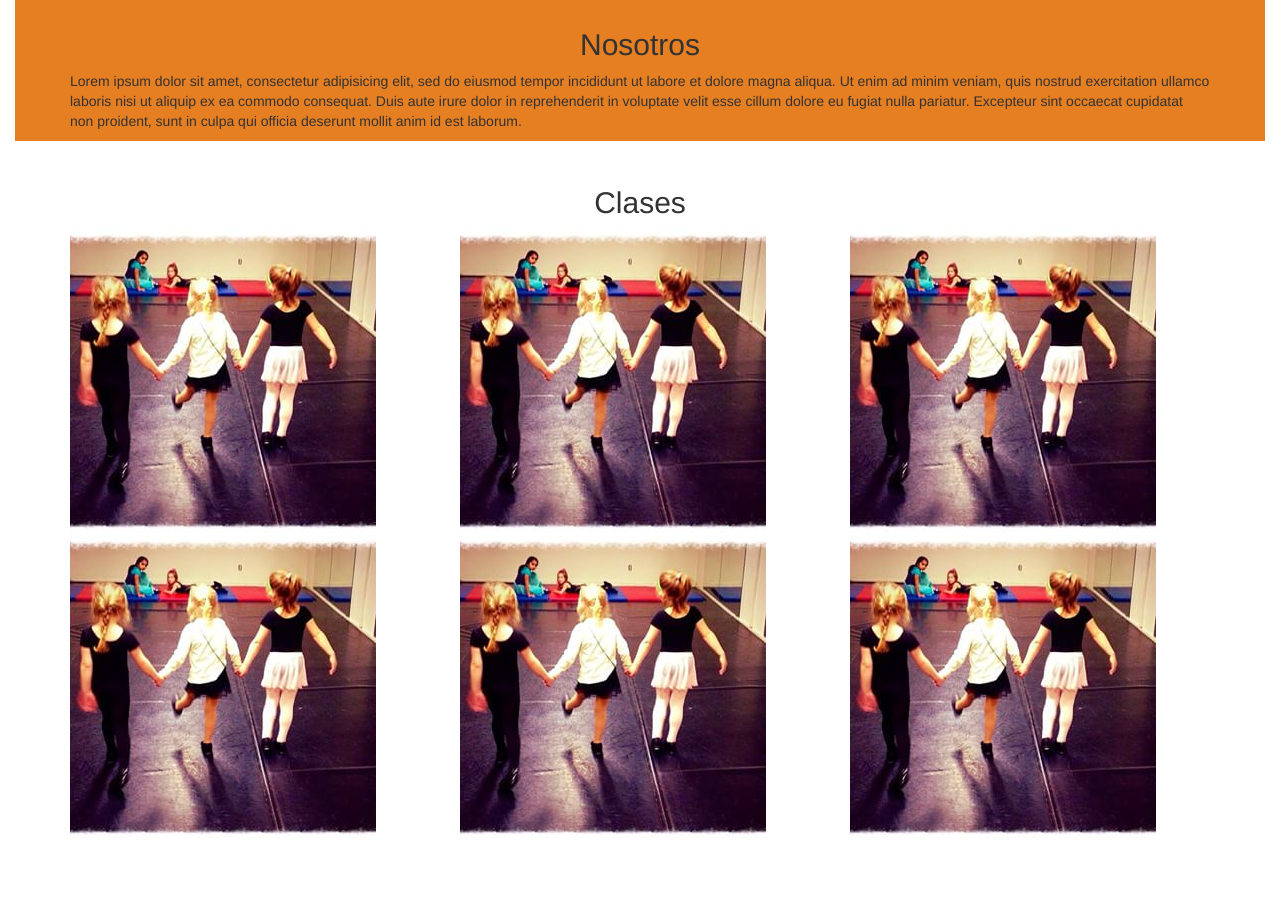
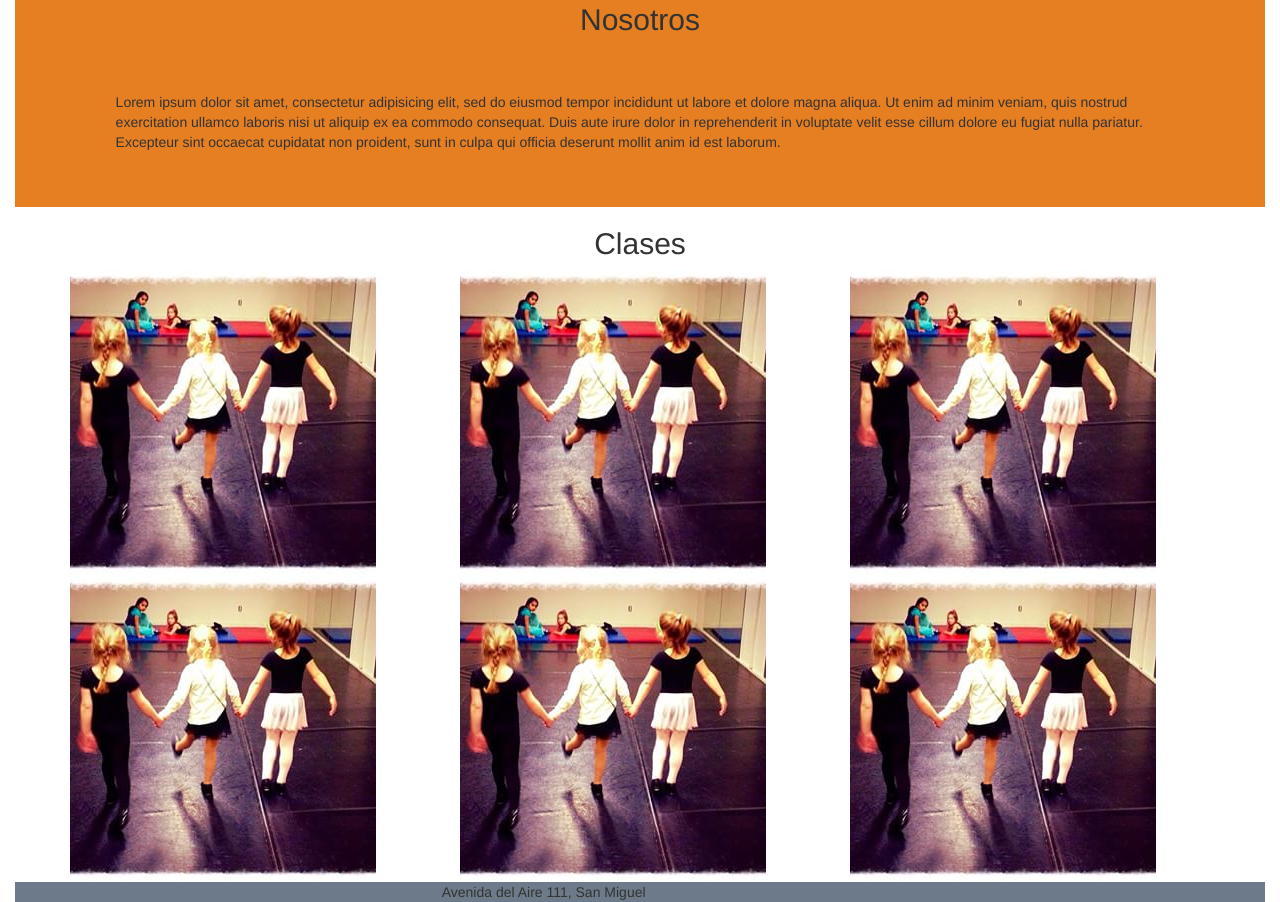
Before and after one commit to CelesteSuarez/EscueladeDanza, a plain HTML site: page index.html in a window 1280 px wide. Shown: the part 869-1771 px from the top of the page. Before the commit the page ends 1710 px from the top, so only its background shows below. Drawn offline with nearby package versions, Linux system fonts and the light colour scheme; files whose address does not match are found by name; a web font is replaced by a local one.

Commit message:
Cambié título y aumenté un footer

```diff
--- a/index.html
+++ b/index.html
@@ -38,7 +38,9 @@
   </div><!-- /.container-fluid -->
 </nav>
 <div class="fondo">
-<h1 class="text-center text-white">Escuela de Danza</h1>
+<h1 class="text-center text-white">Ando Danzando</h1>
+<h2 class="text-center text-white serif">Escuela de Danza</h2>
+<hr>
 </div>
 <div class="nosotros">
   <div class="container">
@@ -66,7 +68,15 @@
     </div>
   </div>
 </div>
-
+<div class="footer">
+  <div class="row">
+    <div class="col-md-4"></div>
+    <div class="col-md-4">
+      <span>Avenida del Aire 111, San Miguel</span>
+    </div>
+    <div class="col-md-4"></div>
+  </div>
+</div>
 	</div><!--END:parent container-->
 	<script src="https://ajax.googleapis.com/ajax/libs/jquery/1.11.2/jquery.min.js"></script>
 	<!-- Javascripts de Bootstrap -->
--- a/stylesheets/includes/_utilities.scss
+++ b/stylesheets/includes/_utilities.scss
@@ -7,3 +7,7 @@
 .text-white{
 	color:white;
 }
+
+.serif{
+	font-family: serif;
+}
--- a/stylesheets/views/_home.scss
+++ b/stylesheets/views/_home.scss
@@ -7,10 +7,6 @@
 
 .logo{
 	width: 20%;
-}
-
-.container{
-	padding-top: 2%;
 }
 
 /*Fondo*/
@@ -32,7 +28,6 @@ nav.navbar.navbar-default {
 }
 
 h1.text-center.text-white {
-  color: #86E2D5;
   font-size: 50px;
   font-family: serif;
   padding-top: 2%;
@@ -44,3 +39,14 @@ h1.text-center.text-white {
 	width: 100%;
 	min-height: 150px;
 }
+
+p{
+	padding: 4%;
+}
+
+/*Footer*/
+
+.footer{
+	background-color: #6C7A89;
+	width: 100%;
+}
```
Also changed, not shown: stylesheets/main.css, 1 other file.
